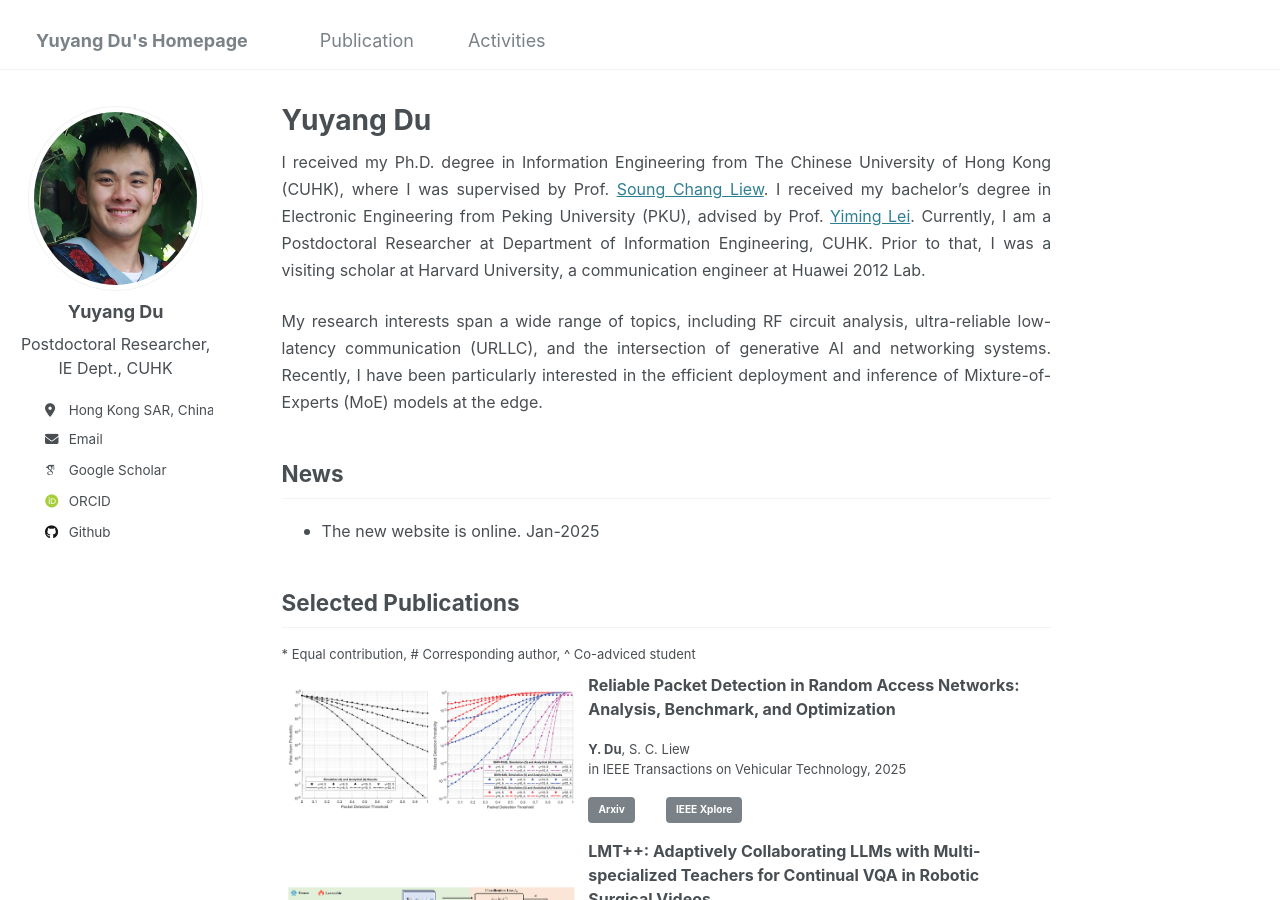
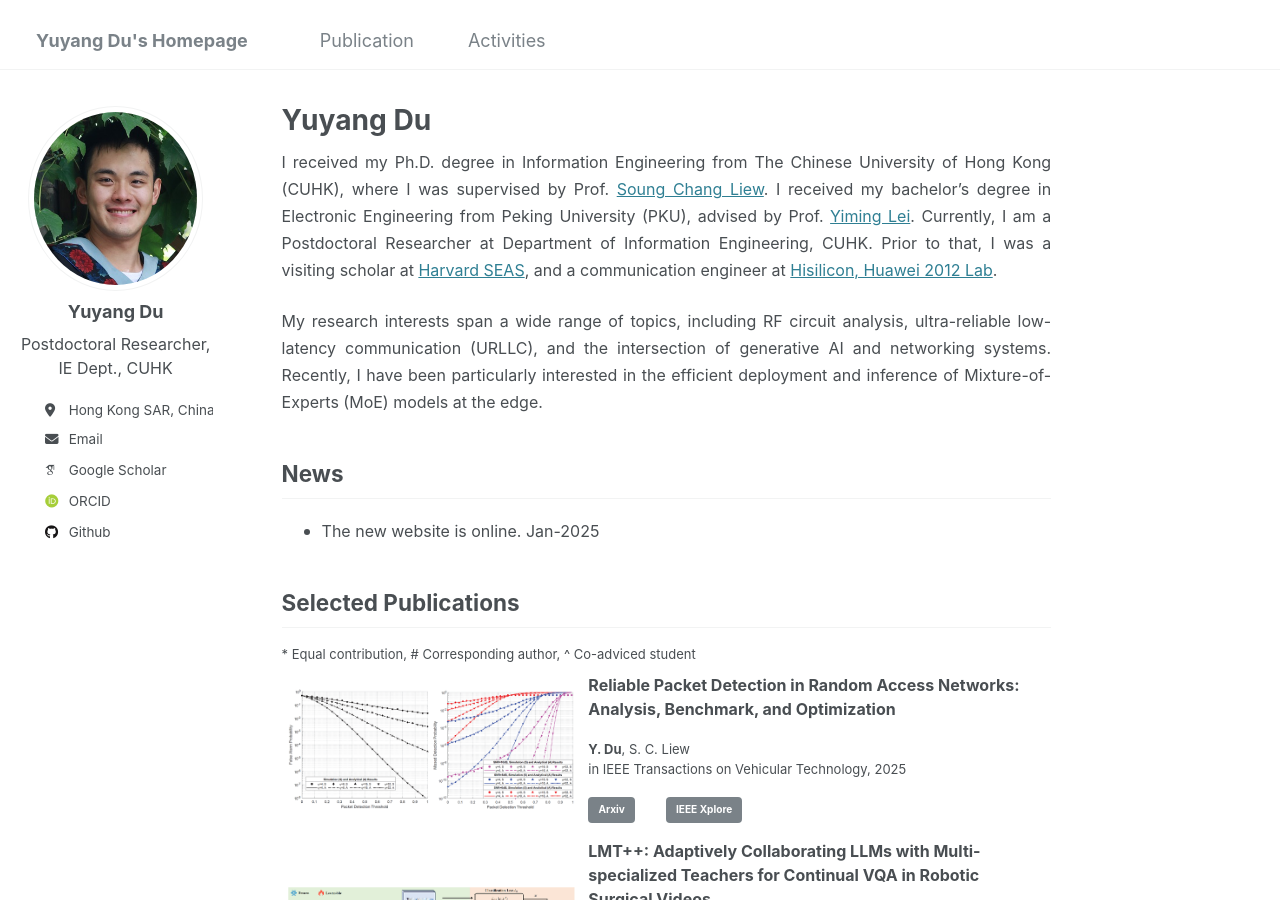
Before and after one commit to yuyangdu01/yuyangdu01.github.io, a Jekyll site: the page built from _pages/about.md, in a window 1280 px wide and 900 px high. Built offline with Jekyll 4.4.1, drawn with Linux system fonts in a browser that asks for light colours; some web fonts are replaced.

Commit message:
Update about.md

```diff
--- a/_pages/about.md
+++ b/_pages/about.md
@@ -7,7 +7,7 @@ redirect_from:
   - /about.html
 ---
 
-<p style="text-align: justify;"><font size=3> I received my Ph.D. degree in Information Engineering from The Chinese University of Hong Kong (CUHK), where I was supervised by Prof. <a href="https://www.ie.cuhk.edu.hk/faculty/LIEW-Soung-Chang/">Soung Chang Liew</a>. I received my bachelor’s degree in Electronic Engineering from Peking University (PKU), advised by Prof. <a href="https://ele.pku.edu.cn/dzxxen/info/1023/1115.htm">Yiming Lei</a>. Currently, I am a Postdoctoral Researcher at Department of Information Engineering, CUHK. Prior to that, I was a visiting scholar at Harvard University, a communication engineer at Huawei 2012 Lab.</font></p>
+<p style="text-align: justify;"><font size=3> I received my Ph.D. degree in Information Engineering from The Chinese University of Hong Kong (CUHK), where I was supervised by Prof. <a href="https://www.ie.cuhk.edu.hk/faculty/LIEW-Soung-Chang/">Soung Chang Liew</a>. I received my bachelor’s degree in Electronic Engineering from Peking University (PKU), advised by Prof. <a href="https://ele.pku.edu.cn/dzxxen/info/1023/1115.htm">Yiming Lei</a>. Currently, I am a Postdoctoral Researcher at Department of Information Engineering, CUHK. Prior to that, I was a visiting scholar at <a href="https://seas.harvard.edu/">Harvard SEAS</a>, and a communication engineer at <a href="https://www.hisilicon.com/en">Hisilicon, Huawei 2012 Lab</a>.</font></p>
 
 <p style="text-align: justify;"><font size=3>My research interests span a wide range of topics, including RF circuit analysis, ultra-reliable low-latency communication (URLLC), and the intersection of generative AI and networking systems. Recently, I have been particularly interested in the efficient deployment and inference of Mixture-of-Experts (MoE) models at the edge.</font></p>
 
```
